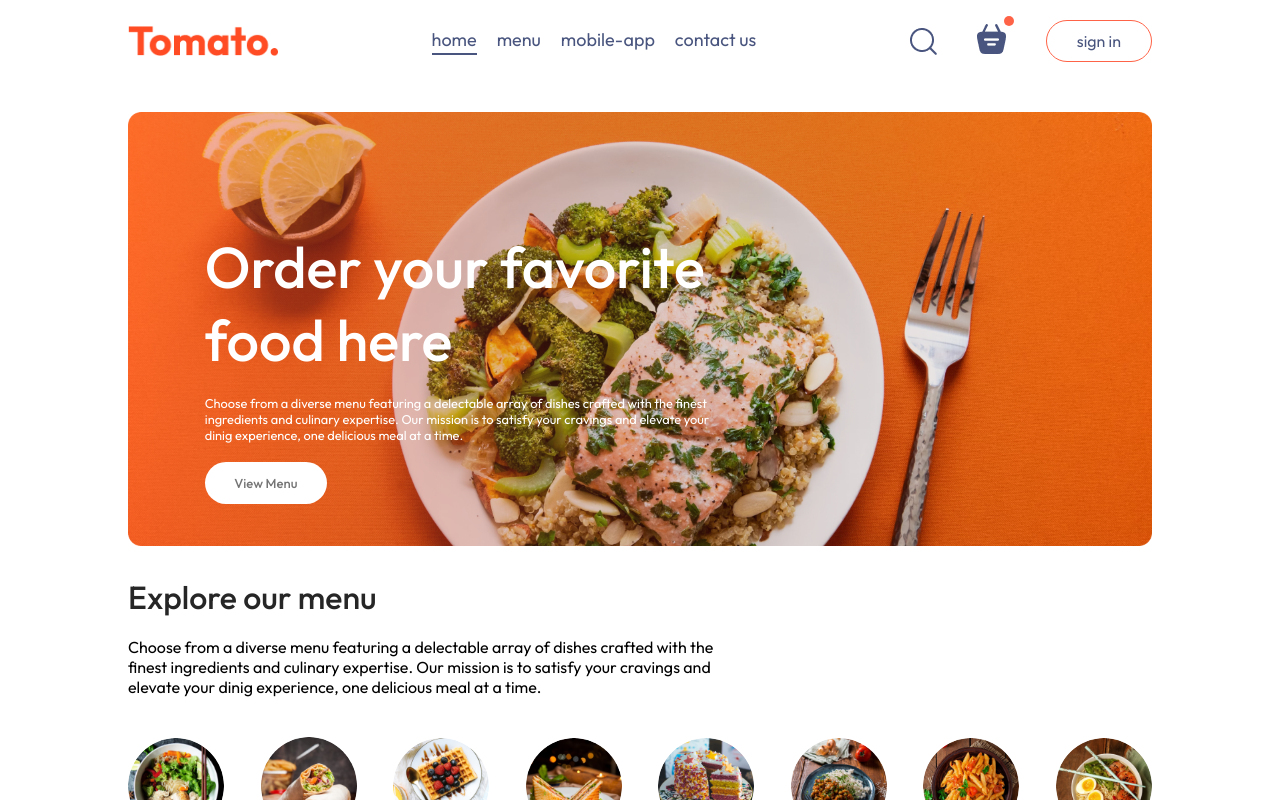
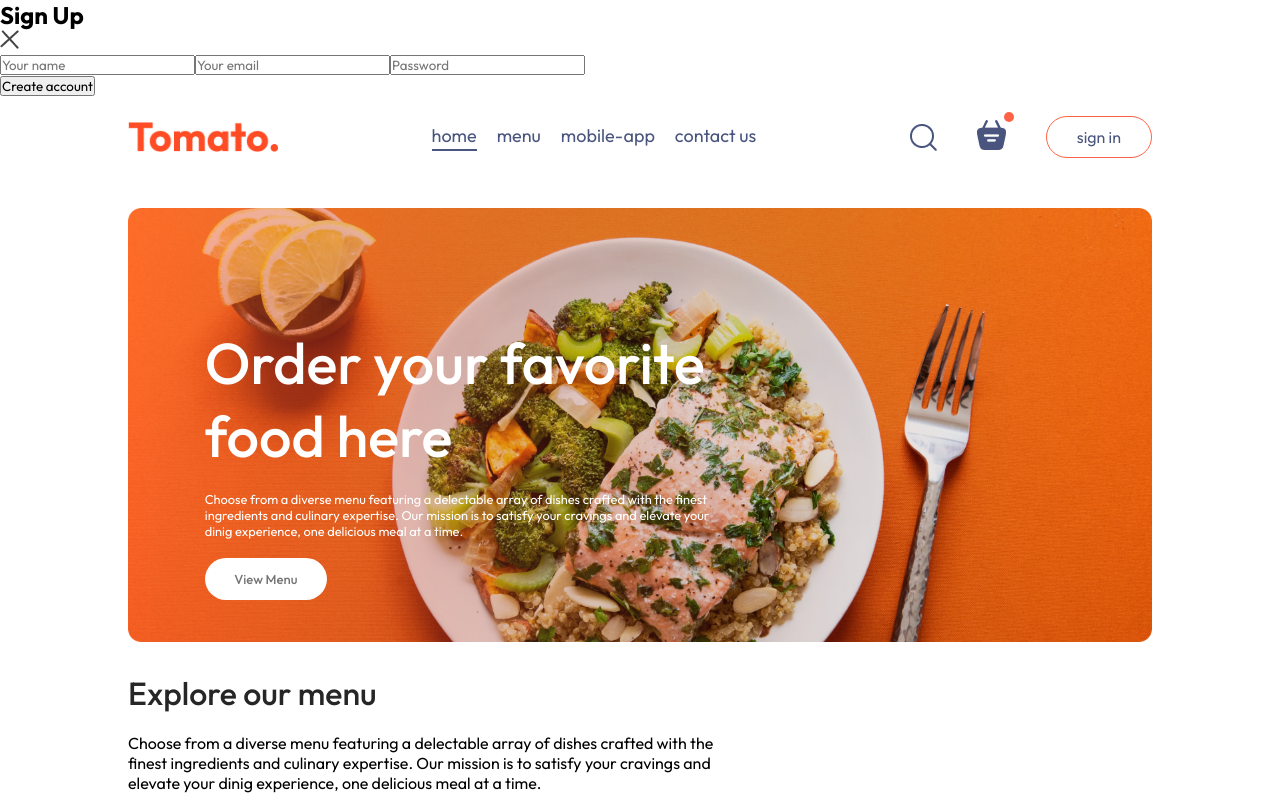
Before and after one commit to graceCanCod3/food-deli, a React (Vite) app in the folder frontend/: page / in a window 1280 px wide. Both pictures are taken after a click on the button "sign in". Shown: the top 800 px of the page. Built offline with nearby package versions, Linux system fonts and the light colour scheme.

Commit message:
login-popup

```diff
--- a/frontend/src/App.jsx
+++ b/frontend/src/App.jsx
@@ -1,16 +1,21 @@
-import React from "react";
+import React, { useState } from "react";
 import Navbar from "./components/Navbar/Navbar";
 import { Route, Routes } from "react-router-dom";
 import Home from "./pages/Home/Home";
 import Cart from "./pages/Cart/Cart";
 import PlaceOrder from "./pages/PlaceOrder/PlaceOrder";
 import Footer from "./components/Footer/Footer";
+import LoginPopup from "./components/LoginPopup/LoginPopup";
 
 const App = () => {
+
+  const [showLogin,setShowLogin] = useState(false)
+
   return (
     <>
+    {showLogin?<LoginPopup setShowLogin={setShowLogin}/>:<></>}
       <div className="app">
-        <Navbar />
+        <Navbar setShowLogin={setShowLogin}/>
         <Routes>
           <Route path="/" element={<Home />} />
           <Route path="/cart" element={<Cart />} />
--- /dev/null
+++ b/frontend/src/components/LoginPopup/LoginPopup.jsx
@@ -0,0 +1,27 @@
+import React, { useState } from 'react'
+import './LoginPopup.css'
+import { assets } from '../../assets/assets'
+
+const LoginPopup = ({setShowLogin}) => {
+
+  const [currState,setCurrState] = useState("Sign Up")
+
+  return (
+    <div className='login-popup'>
+      <form action="" className="login-popup">
+        <div className="login-pop-title">
+          <h2>{currState}</h2>
+          <img onClick={()=>setShowLogin(false)} src={assets.cross_icon} alt="" />
+        </div>
+        <div className="login-popup-inputs">
+          <input type="text" placeholder='Your name' required />
+          <input type="email" placeholder='Your email' required />
+          <input type="password" placeholder='Password' required />
+        </div>
+        <button>{currState==="Sign Up"?"Create account":"Login"}</button>
+      </form>
+    </div>
+  )
+}
+
+export default LoginPopup
--- a/frontend/src/components/Navbar/Navbar.jsx
+++ b/frontend/src/components/Navbar/Navbar.jsx
@@ -3,7 +3,7 @@
 import { assets } from '../../assets/assets'
 import { Link } from 'react-router-dom'
 
-const Navbar = () => {
+const Navbar = ({setShowLogin}) => {
 
     const[menu, setMenu] = useState("home")
 
@@ -23,7 +23,7 @@
             <img src={assets.basket_icon} alt="" />
             <div className="dot"></div>
         </div>
-        <button>sign in</button>
+        <button onClick={()=>setShowLogin(true)}>sign in</button>
        </div>
     </div>
   )
```
Also changed, not shown: frontend/src/components/LoginPopup/LoginPopup.css (added).
